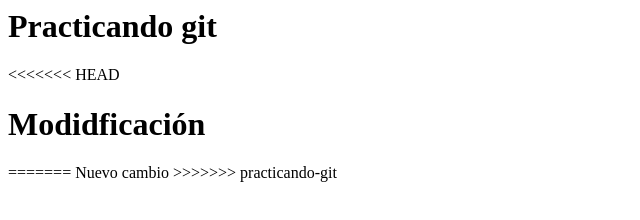
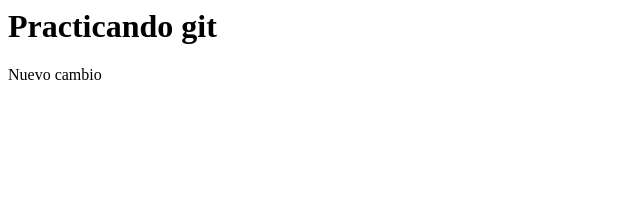
Before and after one commit to Magnumx186/ailand, a plain HTML site: page index.html in a window 1280 px wide. Shown: the whole page, without its empty margins (0-640 px from the left). Drawn offline with Linux system fonts and the light colour scheme.

Commit message:
Resolviendo conflictos correctamente.

```diff
--- a/index.html
+++ b/index.html
@@ -2,10 +2,6 @@
     <head></head>
     <body>
         <h1>Practicando git</h1>
-<<<<<<< HEAD
-        <h1>Modidficación</h1>
-=======
         <span>Nuevo cambio</span>
->>>>>>> practicando-git
     </body>
 </html>
```
